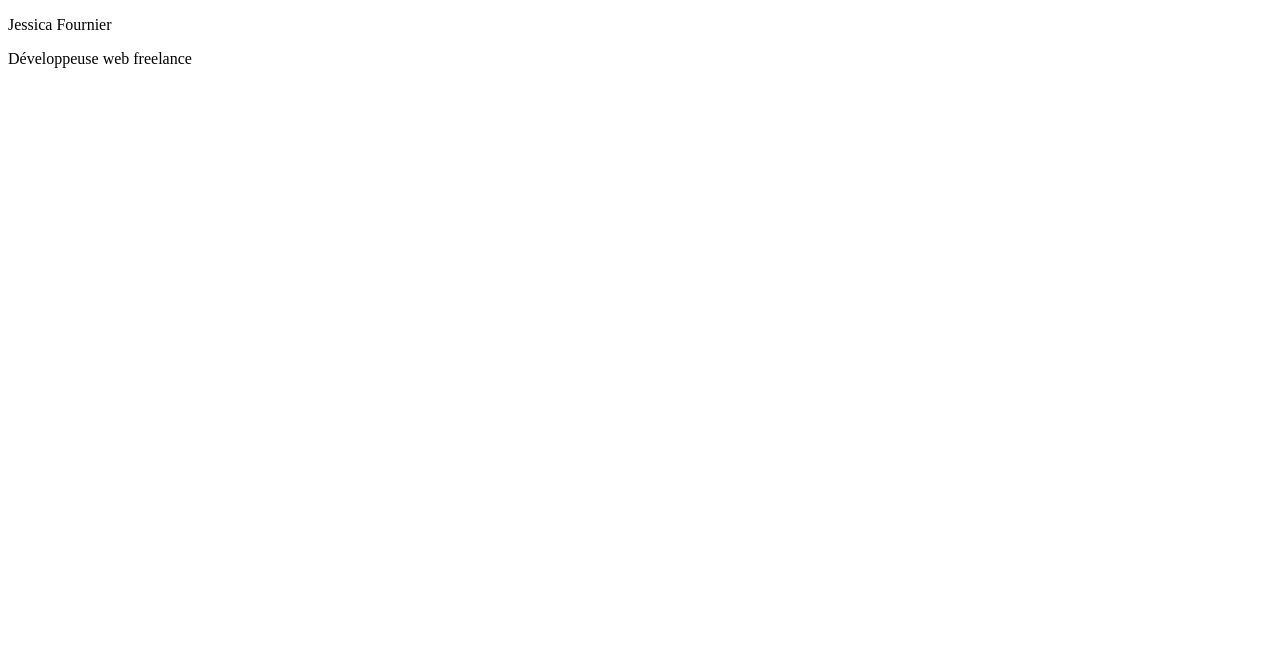
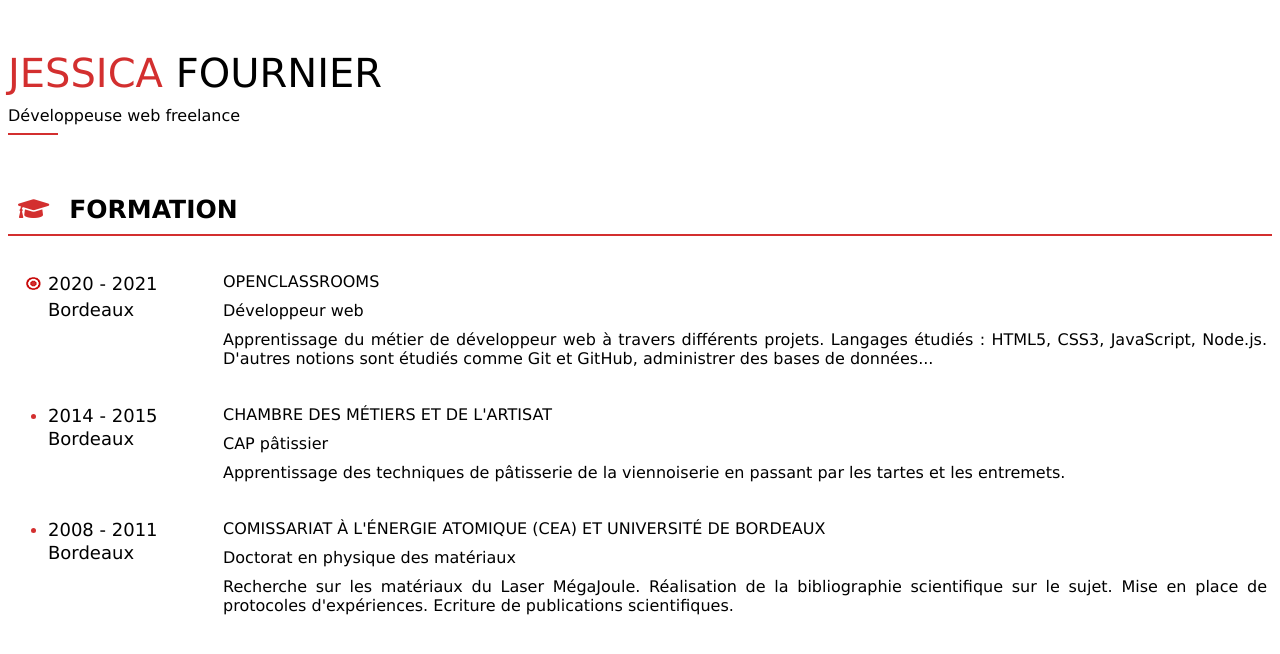
Before and after one commit to JessicaFournier/P2_Fournier_Jessica, a plain HTML site: page P2_CV.html in a window 1280 px wide. Drawn offline with Linux system fonts and the light colour scheme.

Commit message:
Partie Formation du CV

```diff
--- a/P2_CV.html
+++ b/P2_CV.html
@@ -2,12 +2,82 @@
 <html lang="en">
 <head>
   <meta charset="UTF-8">
+  <link rel="stylesheet" href="P2_CV_style.css" />
+  <link rel="stylesheet" href="https://pro.fontawesome.com/releases/v5.10.0/css/all.css" integrity="sha384-AYmEC3Yw5cVb3ZcuHtOA93w35dYTsvhLPVnYs9eStHfGJvOvKxVfELGroGkvsg+p" crossorigin="anonymous"/>
   <title>CV Jessica Fournier</title>
 </head>
 <body>
   <header>
-    <p>Jessica Fournier</p>
-    <p>Développeuse web freelance</p>
+    <p id="name"><span id='first_name'>Jessica</span> Fournier</p>
+    <p id="job">Développeuse web freelance</p>
+    <hr id="underline"/>
   </header>
+
+  <div>
+    <h2><i class="fas fa-graduation-cap"></i>Formation</h1>
+    <div class="raw1">
+      <ul>
+        <li class="col1 date first">
+          <span>2020 - 2021</span>
+        </li>
+        <li class="col1 place">
+          <span>Bordeaux</span>
+        </li>
+      </ul>
+      <ul>
+        <li id="form_title1">
+          OpenClassRooms
+        </li>
+        <li class="object">
+          Développeur web
+        </li>
+        <li class="description">
+          Apprentissage du métier de développeur web à travers différents projets. Langages étudiés : HTML5, CSS3, JavaScript, Node.js. D'autres notions sont étudiés comme Git et GitHub, administrer des bases de données...
+        </li>
+      </ul>
+    </div>
+    <div class="raw2">
+      <ul>
+        <li class="col1 date">
+          <span>2014 - 2015</span>
+        </li>
+        <li class="col1 place">
+          <span>Bordeaux</span>
+        </li>
+      </ul>
+      <ul>
+        <li id="form_title2">
+          Chambre des métiers et de l'artisat
+        </li>
+        <li class="object">
+          CAP pâtissier
+        </li>
+        <li class="description">
+          Apprentissage des techniques de pâtisserie de la viennoiserie en passant par les tartes et les entremets.
+        </li>
+      </ul>
+    </div>
+    <div class="raw3">
+      <ul>
+        <li class="col1 date">
+          <span>2008 - 2011</span>
+        </li>
+        <li class="col1 place">
+          <span>Bordeaux</span>
+        </li>
+      </ul>
+      <ul>
+        <li id="form_title3">
+          Comissariat à l'énergie atomique (CEA) et Université de Bordeaux
+        </li>
+        <li class="object">
+          Doctorat en physique des matériaux
+        </li>
+        <li class="description">
+          Recherche sur les matériaux du Laser MégaJoule. Réalisation de la bibliographie scientifique sur le sujet. Mise en place de protocoles d'expériences. Ecriture de publications scientifiques.
+        </li>
+      </ul>
+    </div>
+  </div>
 </body>
 </html>
--- a/P2_CV_style.css
+++ b/P2_CV_style.css
@@ -1,3 +1,116 @@
-p{
-  font-family: "Andika Basic";
+body{
+  font-family: 'Lucida Sans', 'Lucida Sans Regular', 'Lucida Grande', 'Lucida Sans Unicode', Geneva, Verdana, sans-serif;
 }
+
+header{
+  margin-top: 50px;
+  margin-bottom: 50px;
+}
+
+#first_name{
+  color:rgb(211,47,47);
+  text-transform: uppercase;
+  font-size: 40px;
+}
+
+#name{
+  text-transform: uppercase;
+  font-size: 40px;
+  margin-top: 20px;
+  margin-bottom: 0px;
+}
+#underline{
+  width: 50px;
+  color: rgb(211,47,47);
+  background-color: rgb(211,47,47);
+  margin-left: 0px;
+  height: 2px;
+  border: 0px;
+}
+
+#job {
+  margin-top: 10px;
+  margin-bottom: 0px;
+}
+
+h2{
+  text-transform: uppercase;
+  font-size: 25px;
+  border-bottom: solid 2px rgb(211,47,47);
+  margin-top: 10px;
+  margin-bottom: 10px;
+  padding-top: 10px;
+  padding-bottom: 10px;
+}
+
+.fas{
+  margin-right: 20px;
+  margin-left: 10px;
+  color: rgb(211,47,47);
+}
+
+.col1{
+  padding-right: 20px;
+  width: 110px;
+  color: rgb(211,47,47);
+}
+.raw1{
+  display: flex;
+  align-content: space-around;
+}
+
+.raw2{
+  display: flex;
+  align-content: space-around;
+}
+
+.raw3{
+  display: flex;
+  align-content: space-around;
+}
+
+.first{
+  color:rgb(211,47,47);
+  font-size: 30px;
+  list-style-type: none;
+  list-style-image: url(puceFirst.png);
+}
+
+span {
+  color: black;
+  font-size: 18px;
+}
+
+.place{
+  list-style-type: none;
+  padding-top: 2px;
+}
+
+#form_title1{
+  list-style-type: none;
+  text-transform: uppercase;
+  padding: 10px 5px 5px 5px;
+}
+
+#form_title2{
+  list-style-type: none;
+  text-transform: uppercase;
+  padding: 0px 5px 5px 5px;
+}
+
+#form_title3{
+  list-style-type: none;
+  text-transform: uppercase;
+  padding: 0px 5px 5px 5px;
+}
+
+.object{
+  list-style-type: none;
+  padding: 5px;
+}
+
+.description{
+  list-style-type: none;
+  padding: 5px;
+  text-align: justify;
+}
```
Also changed, not shown: graduation-cap-solid.svg (added), puceFirst.png (added).
